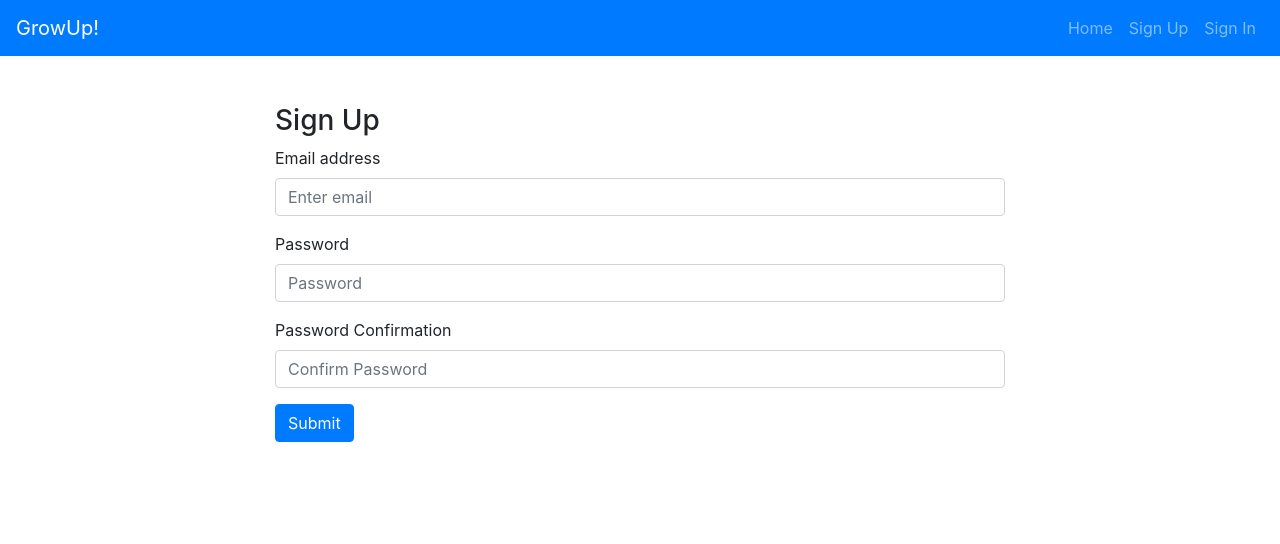
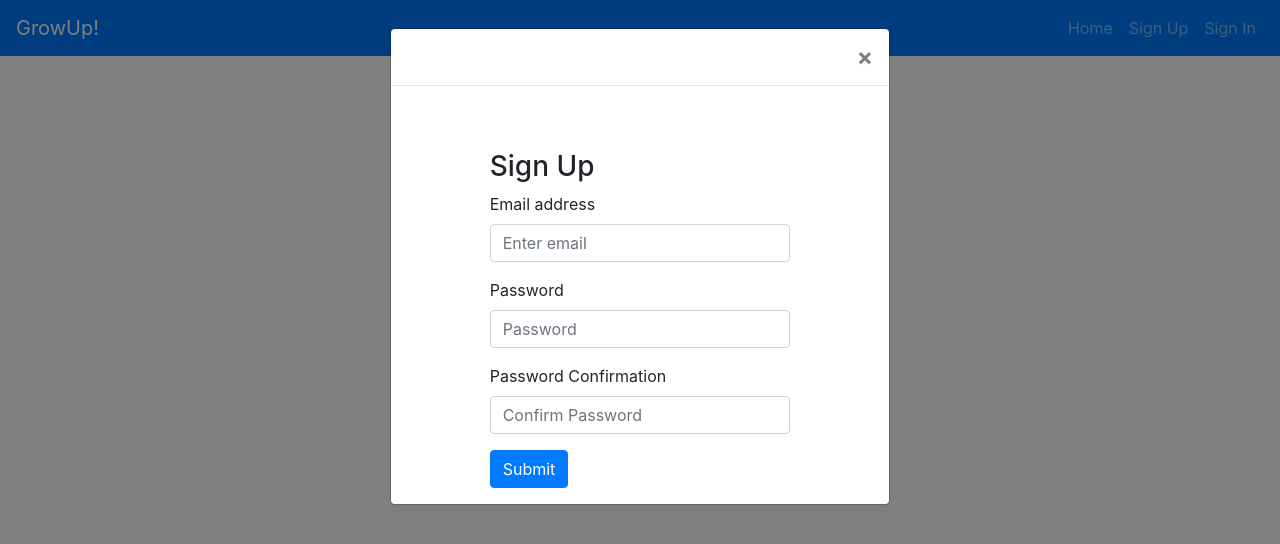
Before and after one commit to laurenmenendez/grow-up-client, a React app: page /#/sign-up in a window 1280 px wide. Shown: the top 544 px of the page. Built offline with nearby package versions, Linux system fonts and the light colour scheme.

Commit message:
Implement Modal func on sign up

```diff
--- a/src/App.js
+++ b/src/App.js
@@ -15,7 +15,8 @@ class App extends Component {
     super(props)
     this.state = {
       user: null,
-      msgAlerts: []
+      msgAlerts: [],
+      signUpModal: true
     }
   }
 
@@ -36,6 +37,14 @@ class App extends Component {
     })
   }
 
+  onSignUpModalShow = () => {
+    this.setState({ signUpModal: true })
+  }
+
+  onSignUpModalClose = () => {
+    this.setState({ signUpModal: false })
+  }
+
   render () {
     const { msgAlerts, user } = this.state
 
@@ -54,7 +63,7 @@ class App extends Component {
         ))}
         <main className="container">
           <Route path='/sign-up' render={() => (
-            <SignUp msgAlert={this.msgAlert} setUser={this.setUser} />
+            <SignUp msgAlert={this.msgAlert} setUser={this.setUser} onSignUpModalShow={this.onSignUpModalShow} onSignUpModalClose={this.onSignUpModalClose} signUpModal={this.state.signUpModal}/>
           )} />
           <Route path='/sign-in' render={() => (
             <SignIn msgAlert={this.msgAlert} setUser={this.setUser} />
--- a/src/components/SignIn/SignIn.js
+++ b/src/components/SignIn/SignIn.js
@@ -6,6 +6,7 @@ import messages from '../AutoDismissAlert/messages'
 
 import Form from 'react-bootstrap/Form'
 import Button from 'react-bootstrap/Button'
+// import Modal from 'react-bootstrap/Modal'
 
 class SignIn extends Component {
   constructor (props) {
--- a/src/components/SignUp/SignUp.js
+++ b/src/components/SignUp/SignUp.js
@@ -6,6 +6,7 @@ import messages from '../AutoDismissAlert/messages'
 
 import Form from 'react-bootstrap/Form'
 import Button from 'react-bootstrap/Button'
+import Modal from 'react-bootstrap/Modal'
 
 class SignUp extends Component {
   constructor (props) {
@@ -50,6 +51,11 @@ class SignUp extends Component {
     const { email, password, passwordConfirmation } = this.state
 
     return (
+      <div>
+        <Modal show={this.props.signUpModal} onHide={this.props.onSignUpModalClose}>
+          <Modal.Header closeButton>
+          </Modal.Header>
+          <Modal.Body>
             <div className="row">
               <div className="col-sm-10 col-md-8 mx-auto mt-5">
                 <h3>Sign Up</h3>
@@ -96,6 +102,9 @@ class SignUp extends Component {
                 </Form>
               </div>
             </div>
+          </Modal.Body>
+        </Modal>
+      </div>
     )
   }
 }
```
Lines whose indentation alone changed are shown as unchanged.
